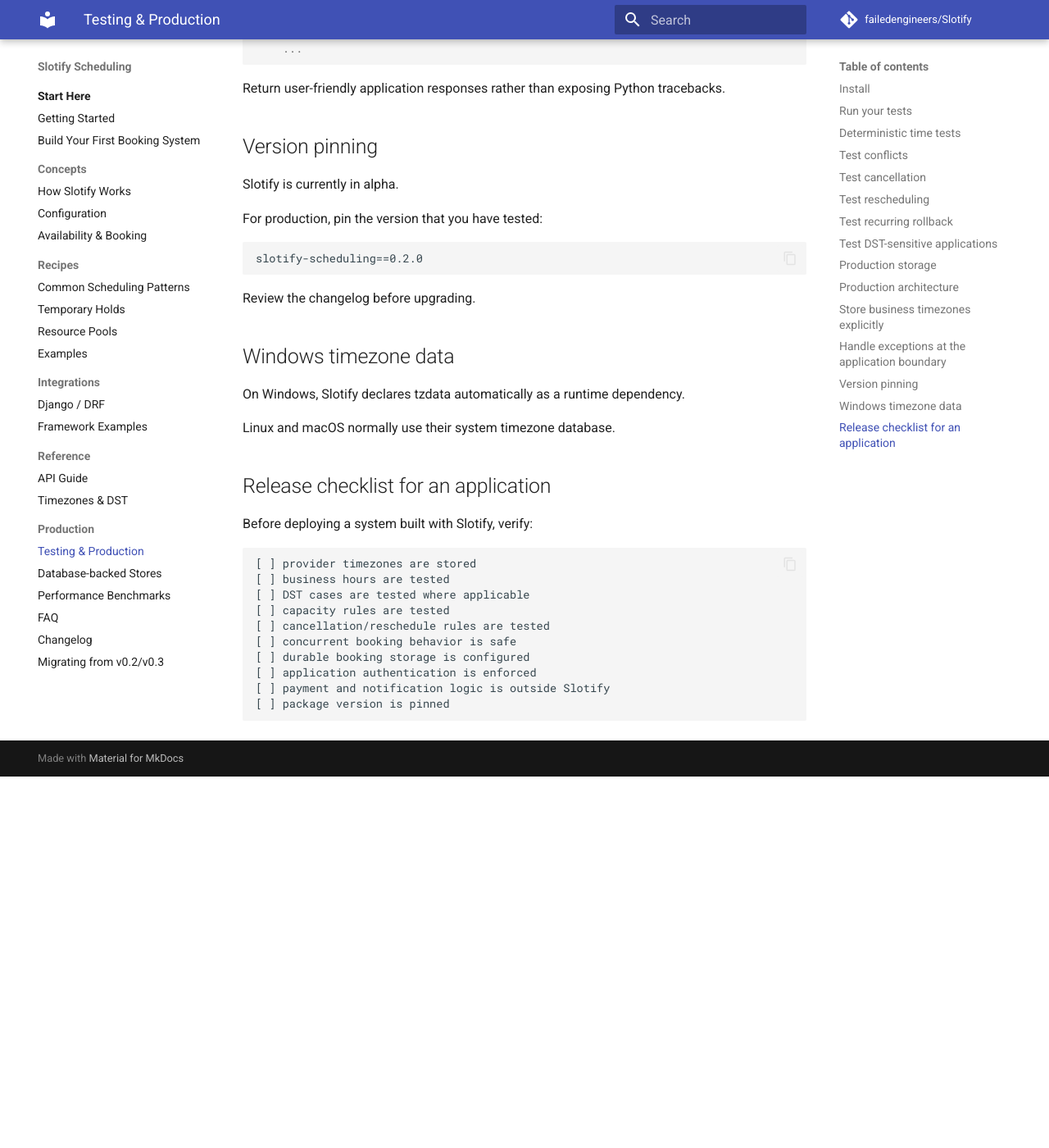
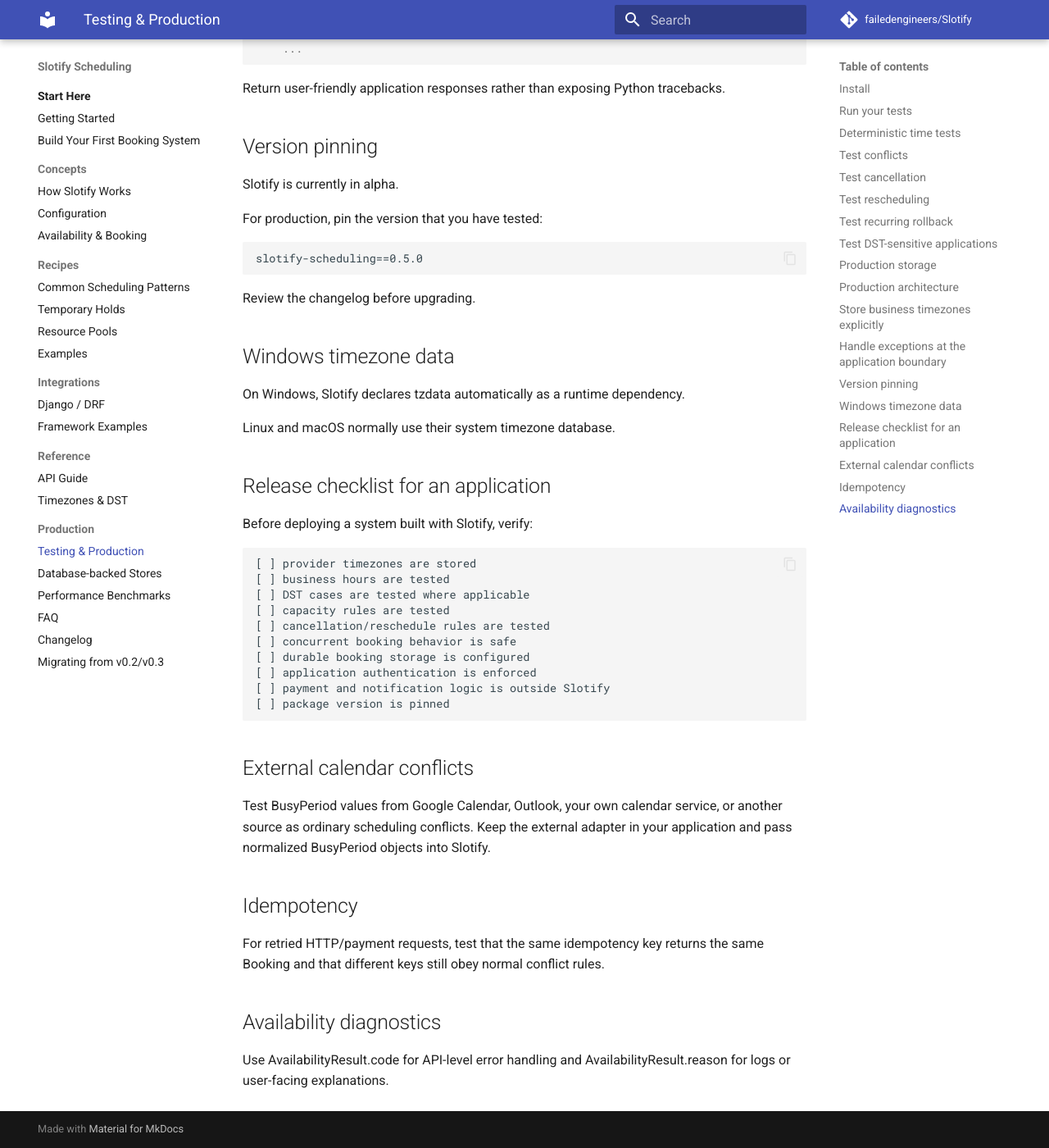
Before and after one commit to failedengineers/Slotify, an MkDocs documentation site: the page built from docs/testing.md, in a window 1280 px wide and 1400 px high, scrolled down 3678 px. Shown: the whole window at 82% size. Built offline with MkDocs 1.6.1 and Material for MkDocs 9.7.7, drawn with Linux system fonts in a browser that asks for light colours; comment, search, counter and statistics services are not loaded; before the commit the page ends 4625 px from its top, so only the background shows below that.

Commit message:
Update production testing guidance

```diff
--- a/docs/testing.md
+++ b/docs/testing.md
@@ -16,7 +16,7 @@
 Expected for this documentation release:
 
 ~~~text
-0.2.0
+0.5.0
 ~~~
 
 ## Run your tests
@@ -181,7 +181,7 @@
 For production, pin the version that you have tested:
 
 ~~~text
-slotify-scheduling==0.2.0
+slotify-scheduling==0.5.0
 ~~~
 
 Review the changelog before upgrading.
@@ -208,3 +208,16 @@
 [ ] payment and notification logic is outside Slotify
 [ ] package version is pinned
 ~~~
+
+
+## External calendar conflicts
+
+Test BusyPeriod values from Google Calendar, Outlook, your own calendar service, or another source as ordinary scheduling conflicts. Keep the external adapter in your application and pass normalized BusyPeriod objects into Slotify.
+
+## Idempotency
+
+For retried HTTP/payment requests, test that the same idempotency key returns the same Booking and that different keys still obey normal conflict rules.
+
+## Availability diagnostics
+
+Use AvailabilityResult.code for API-level error handling and AvailabilityResult.reason for logs or user-facing explanations.
```
